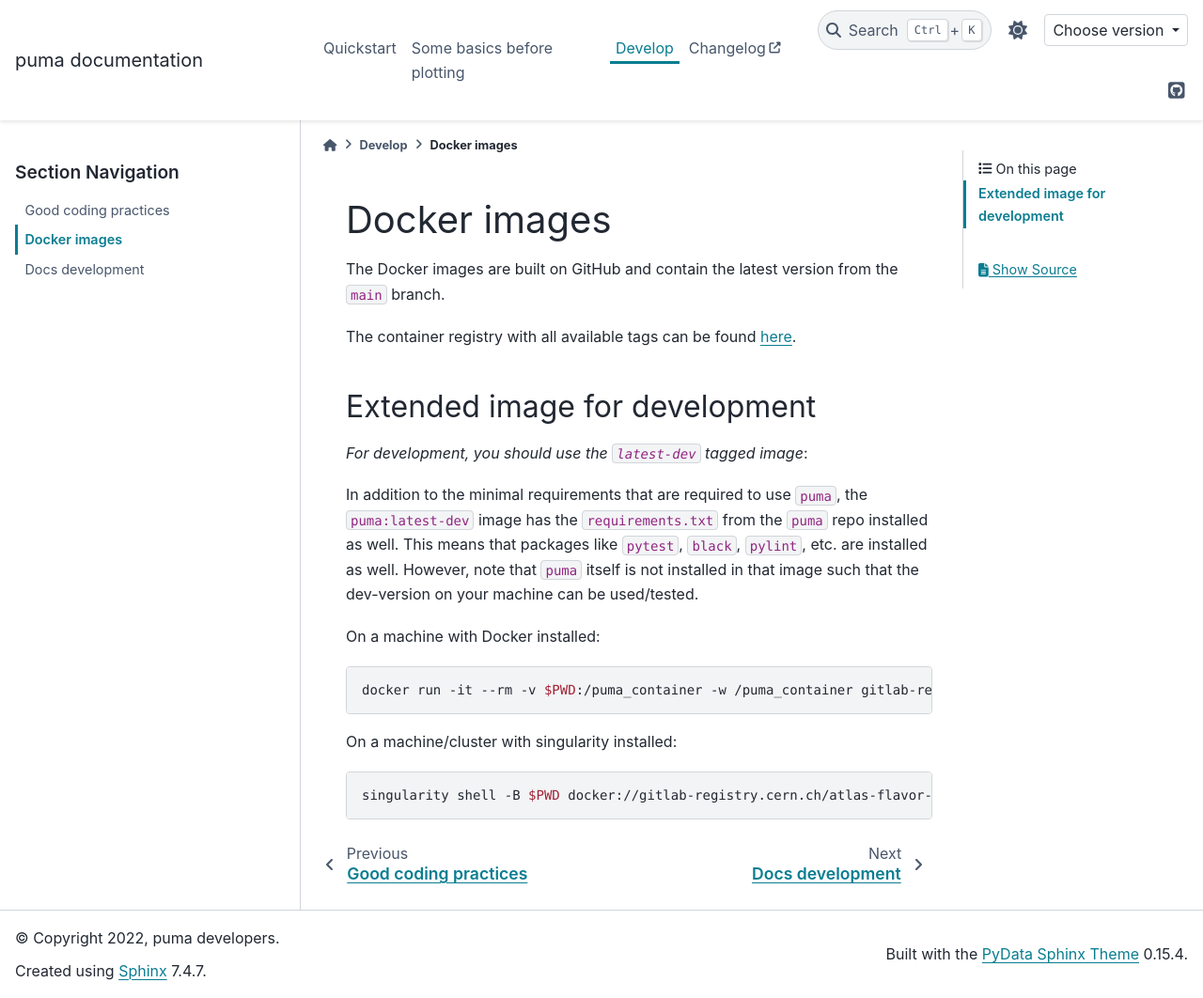
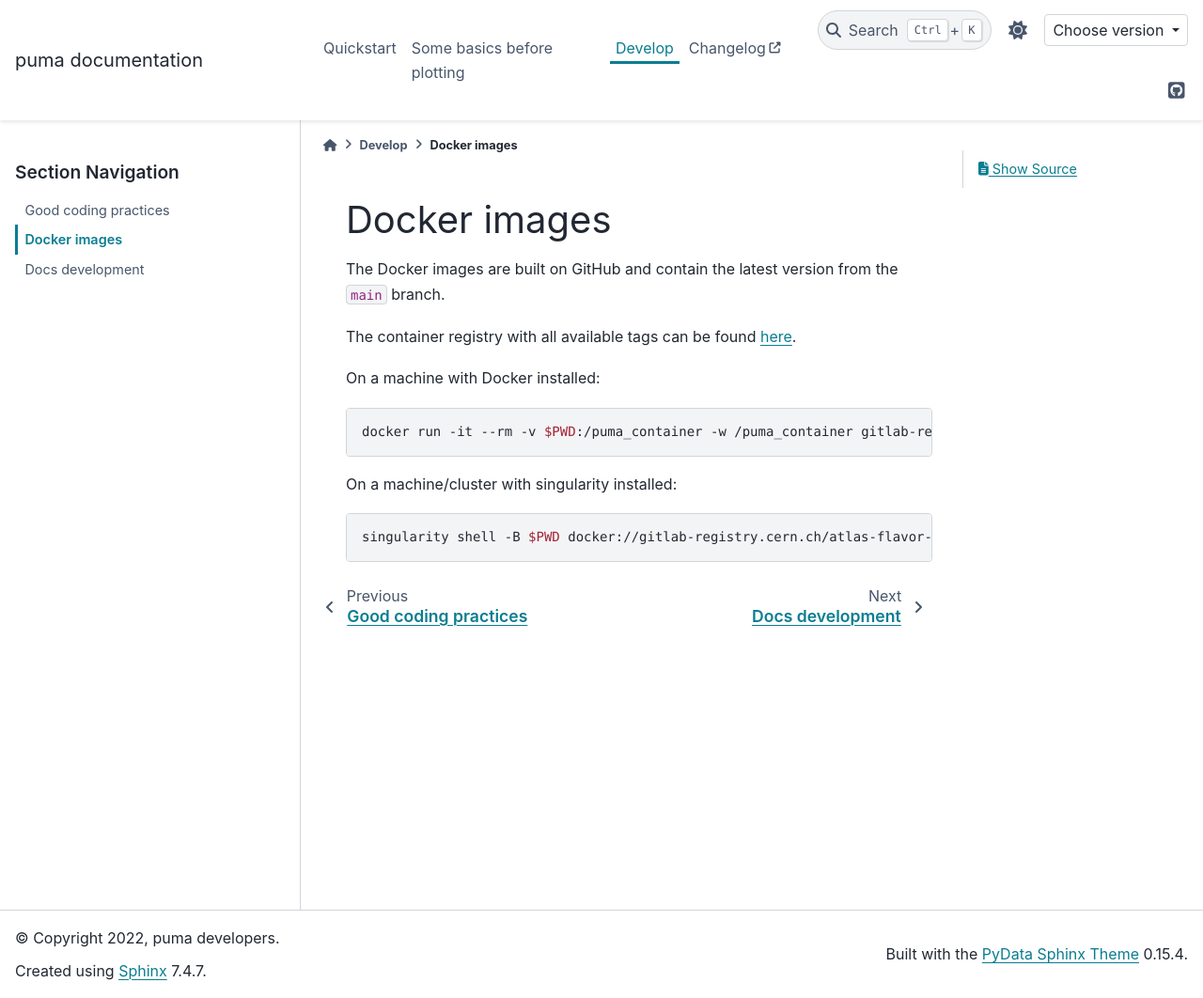
Before and after one commit to umami-hep/puma, a Sphinx documentation site: the page built from docs/source/dev_guidelines/docker.md, in a window 1280 px wide and 1062 px high. Shown: the whole window at 94% size. Built offline with Sphinx 7.4.7 and the PyData theme 0.15.4, drawn with Linux system fonts in a browser that asks for light colours; the version number is read from the project's files by our own code.

Commit message:
remove dev image

````diff
--- a/docs/source/dev_guidelines/docker.md
+++ b/docs/source/dev_guidelines/docker.md
@@ -5,25 +5,14 @@ The Docker images are built on GitHub and contain the latest version from the `m
 The container registry with all available tags can be found
 [here](https://gitlab.cern.ch/atlas-flavor-tagging-tools/training-images/puma-images/container_registry/13727).
 
-## Extended image for development
-
-_For development, you should use the `latest-dev` tagged image_:
-
-In addition to the minimal requirements that are required to use `puma`, the
-`puma:latest-dev` image has the `requirements.txt` from the `puma` repo installed as
-well.
-This means that packages like `pytest`, `black`, `pylint`, etc. are installed as well.
-However, note that `puma` itself is not installed in that image such that the dev-version
-on your machine can be used/tested.
-
 On a machine with Docker installed:
 
 ```bash
-docker run -it --rm -v $PWD:/puma_container -w /puma_container gitlab-registry.cern.ch/atlas-flavor-tagging-tools/training-images/puma-images/puma:latest-dev bash
+docker run -it --rm -v $PWD:/puma_container -w /puma_container gitlab-registry.cern.ch/atlas-flavor-tagging-tools/training-images/puma-images/puma:latest bash
 ```
 
 On a machine/cluster with singularity installed:
 
 ```bash
-singularity shell -B $PWD docker://gitlab-registry.cern.ch/atlas-flavor-tagging-tools/training-images/puma-images/puma:latest-dev
+singularity shell -B $PWD docker://gitlab-registry.cern.ch/atlas-flavor-tagging-tools/training-images/puma-images/puma:latest
 ```
````
Also changed, not shown: README.md (+0 -13 lines), 2 other files.
